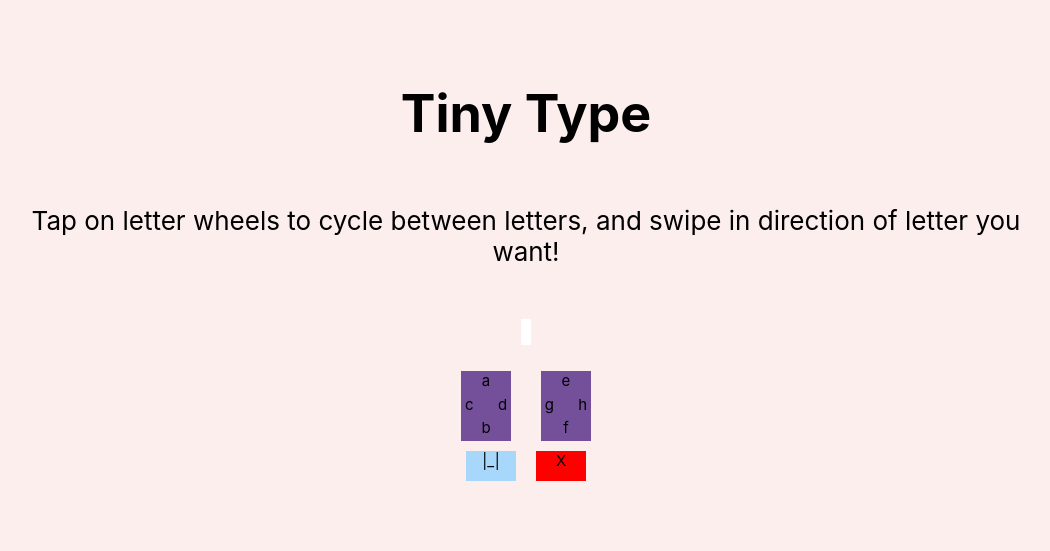
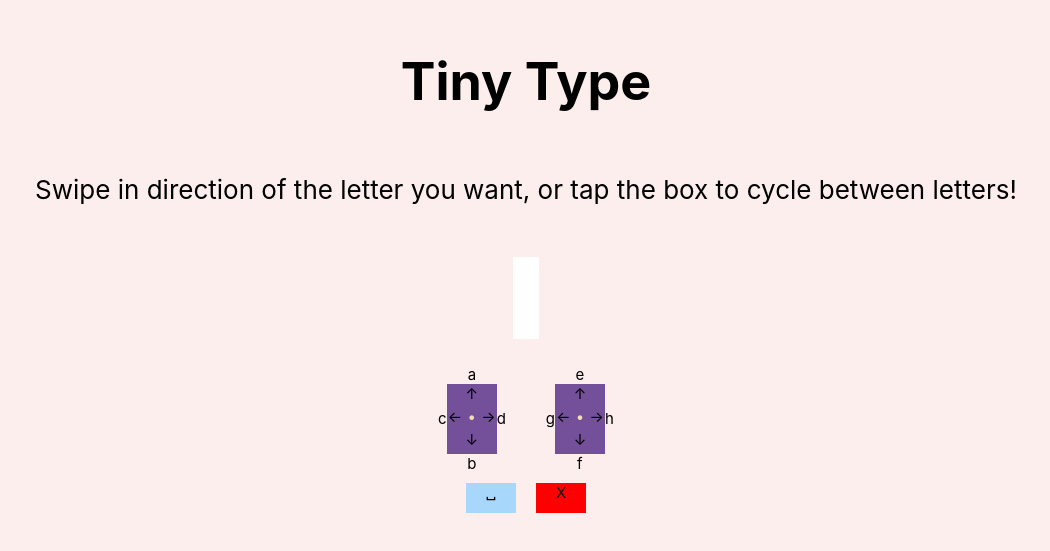
Before and after one commit to matthewcn56/emoji-type, a React (Create React App) app: page / in a window 1280 px wide. Shown: the part 131-682 px from the top of the page, without its empty margins (114-1164 px from the left). Built offline with nearby package versions, Linux system fonts and the light colour scheme.

Commit message:
tuned up backspace/space and styling

```diff
--- a/src/App.css
+++ b/src/App.css
@@ -1,5 +1,9 @@
 .App {
+  display: flex;
+  justify-content: center;
   text-align: center;
+  background-color: #fdeeee;
+  width: 100vw;
 }
 
 .App-logo {
@@ -14,12 +18,12 @@
 }
 
 .App-header {
-  background-color: #fdeeee;
   min-height: 100vh;
-  width: 100vw;
+  width: 80%;
   display: flex;
   flex-direction: column;
   align-items: center;
+  align-content: center;
   justify-content: center;
   font-size: calc(10px + 2vmin);
   color: black;
@@ -43,10 +47,9 @@
   display: flex;
   justify-content: center;
   align-content: center;
-}
-
-.info {
-  width: 80%;
+  user-select: none;
+  -webkit-user-select: none;
+  -webkit-touch-callout: none;
 }
 
 .backspace {
@@ -62,11 +65,20 @@
   display: flex;
   justify-content: center;
   align-content: center;
+  user-select: none;
+  -webkit-user-select: none;
+  -webkit-touch-callout: none;
 }
 
 .text-display {
   background-color: white;
+  overflow-wrap: break-word;
+  word-wrap: break-word;
   color: black;
   padding-left: 5px;
   padding-right: 5px;
 }
+
+pre {
+  white-space: pre-wrap;
+}
--- a/src/App.tsx
+++ b/src/App.tsx
@@ -2,6 +2,8 @@ import React, { useState } from 'react';
 import Keyboard from './components/Keyboard';
 import { letters } from './data';
 import './App.css';
+import Backspace from './components/Backspace';
+import Space from './components/Space';
 
 //100px by 100px is exactly 2cm by 2cm on my laptop
 function App() {
@@ -25,32 +27,32 @@ function App() {
   };
 
   const removeLetter = () => {
-    setText(text.substring(0, text.length - 1));
+    setText(currText => currText.substring(0, currText.length - 1));
   }
 
   const addSpace = () => {
-    setText(text + " ");
+    setText(currText => currText + " ");
   }
 
   return (
 
-    < div className="App" >
-      <header className="App-header">
+    < div className="App">
+      <div className="App-header">
         <h1>Tiny Type</h1>
         <p className='info'>
-          Tap on letter wheels to cycle between letters, and swipe in direction of letter you want!
+          Swipe in direction of the letter you want, or tap the box to cycle between letters!
         </p>
-        <p className='text-display'><pre>{text}</pre></p>
+        <p className='text-display'><pre>{text ? text : " "}</pre></p>
 
         <div className='keyboard-display'>
           <Keyboard letters={letters[lettersState][0]} onClick={backwardState} addLetter={addLetter} />
           <Keyboard letters={letters[lettersState][1]} onClick={forwardState} addLetter={addLetter} />
         </div>
         <div className='keyboard-display'>
-          <div className='space' onPointerDown={(e) => addSpace()}>|_|</div>
-          <div className='backspace' onPointerDown={(e) => removeLetter()}>X</div>
+          <Space addSpace={addSpace} />
+          <Backspace removeLetter={removeLetter} />
         </div>
-      </header>
+      </div>
     </div >
   );
 }
--- /dev/null
+++ b/src/components/Backspace.tsx
@@ -0,0 +1,55 @@
+import React, { useState, useEffect, useRef } from "react";
+import "../App.css"
+interface BackspaceProps {
+    removeLetter: () => void;
+}
+
+export default function Backspace(props: BackspaceProps) {
+    const [backspaceHeld, setBackspaceHeld] = useState(false);
+    const backspaceIntervalRef = useRef<NodeJS.Timer | null>(null);
+
+    const startBackspacing = () => {
+        if (backspaceIntervalRef.current) return;
+        backspaceIntervalRef.current = setInterval(() => {
+            props.removeLetter();
+            console.log("Backspacing!");
+        }, 250);
+    }
+
+    const stopBackspacing = () => {
+        if (backspaceIntervalRef.current) {
+            clearInterval(backspaceIntervalRef.current);
+            backspaceIntervalRef.current = null;
+        }
+    }
+    const handleDown = () => {
+        setBackspaceHeld(true);
+        startBackspacing();
+    }
+    useEffect(() => {
+        console.log("changed!")
+    }, [backspaceHeld]);
+
+
+
+    const handleUp = () => {
+        setBackspaceHeld(false);
+        stopBackspacing();
+    }
+    return (
+        <div className='backspace'
+            onPointerDown={(e) => {
+                handleDown();
+                props.removeLetter();
+            }}
+            onPointerUp={(e) => {
+                handleUp();
+            }}
+            onContextMenu={(e) => {
+                //this prevents righ-click contentmenue event on long tab to pop up the menu
+                e.preventDefault();
+                e.stopPropagation();
+            }}
+        >X</div>
+    )
+}
--- a/src/components/Keyboard.css
+++ b/src/components/Keyboard.css
@@ -7,10 +7,7 @@
     width: 50px;
     touch-action: none;
     color: black;
-    font-size: 15px;
     align-items: flex-start;
-    margin-left: 15px;
-    margin-right: 15px;
 }
 
 .keyboard>div {
@@ -23,4 +20,21 @@
     justify-content: center;
     align-items: center;
     align-content: center;
+    margin-left: 20px;
+    margin-right: 20px;
+    font-size: 15px;
+    user-select: none;
+    -webkit-user-select: none;
+    -webkit-touch-callout: none;
 }
+
+.keyboard-row {
+    display: flex;
+    flex-direction: row;
+    align-items: center;
+    align-content: center;
+}
+
+.click-icon {
+    color: wheat;
+}
--- a/src/components/Keyboard.tsx
+++ b/src/components/Keyboard.tsx
@@ -81,22 +81,33 @@ export default function Keyboard(props: KeyboardProps) {
     };
 
     return (
-        <div className="keyboard-holder">
+        <div className="keyboard-holder"
+            onContextMenu={(e) => {
+                //this prevents righ-click contentmenue event on long tab to pop up the menu
+                e.preventDefault();
+                e.stopPropagation();
+            }} >
+            <div>{upLetter}</div>
+            <div className="keyboard-row">
+                <div>{leftLetter}</div>
                 <div className="keyboard"
                     onPointerDown={handlePointerDown}
                     onPointerUp={handlePointerUp}
                     onPointerLeave={handlePointerLeave}
                 >
                     <div />
-                <div>{upLetter}</div>
+                    <div>&uarr;</div>
                     <div />
-                <div>{leftLetter}</div>
+                    <div>&larr;</div>
+                    <div className="click-icon">&bull;</div>
+                    <div>&rarr;</div>
                     <div />
-                <div>{rightLetter}</div>
-                <div />
-                <div>{downLetter}</div>
+                    <div>&darr;</div>
                     <div />
                 </div>
+                <div>{rightLetter}</div>
+            </div>
+            <div>{downLetter}</div>
 
         </div>
     )
--- /dev/null
+++ b/src/components/Space.tsx
@@ -0,0 +1,55 @@
+import React, { useState, useEffect, useRef } from "react";
+import "../App.css";
+
+interface SpaceProps {
+    addSpace: () => void;
+}
+export default function Space(props: SpaceProps) {
+    const [spaceHeld, setspaceHeld] = useState(false);
+    const spaceIntervalRef = useRef<NodeJS.Timer | null>(null);
+
+    const startSpacing = () => {
+        if (spaceIntervalRef.current) return;
+        spaceIntervalRef.current = setInterval(() => {
+            props.addSpace();
+            console.log("spacing!");
+        }, 250);
+    }
+
+    const stopSpacing = () => {
+        if (spaceIntervalRef.current) {
+            clearInterval(spaceIntervalRef.current);
+            spaceIntervalRef.current = null;
+        }
+    }
+    const handleDown = () => {
+        setspaceHeld(true);
+        startSpacing();
+    }
+    useEffect(() => {
+        console.log("changed!")
+    }, [spaceHeld]);
+
+
+
+    const handleUp = () => {
+        setspaceHeld(false);
+        stopSpacing();
+    }
+    return (
+        <div className='space'
+            onPointerDown={(e) => {
+                handleDown();
+                props.addSpace()
+            }}
+            onPointerUp={(e) => {
+                handleUp();
+            }}
+            onContextMenu={(e) => {
+                //this prevents righ-click contentmenue event on long tab to pop up the menu
+                e.preventDefault();
+                e.stopPropagation();
+            }}
+        >&#9251;</div>
+    )
+}
```
Lines whose indentation alone changed are shown as unchanged.
